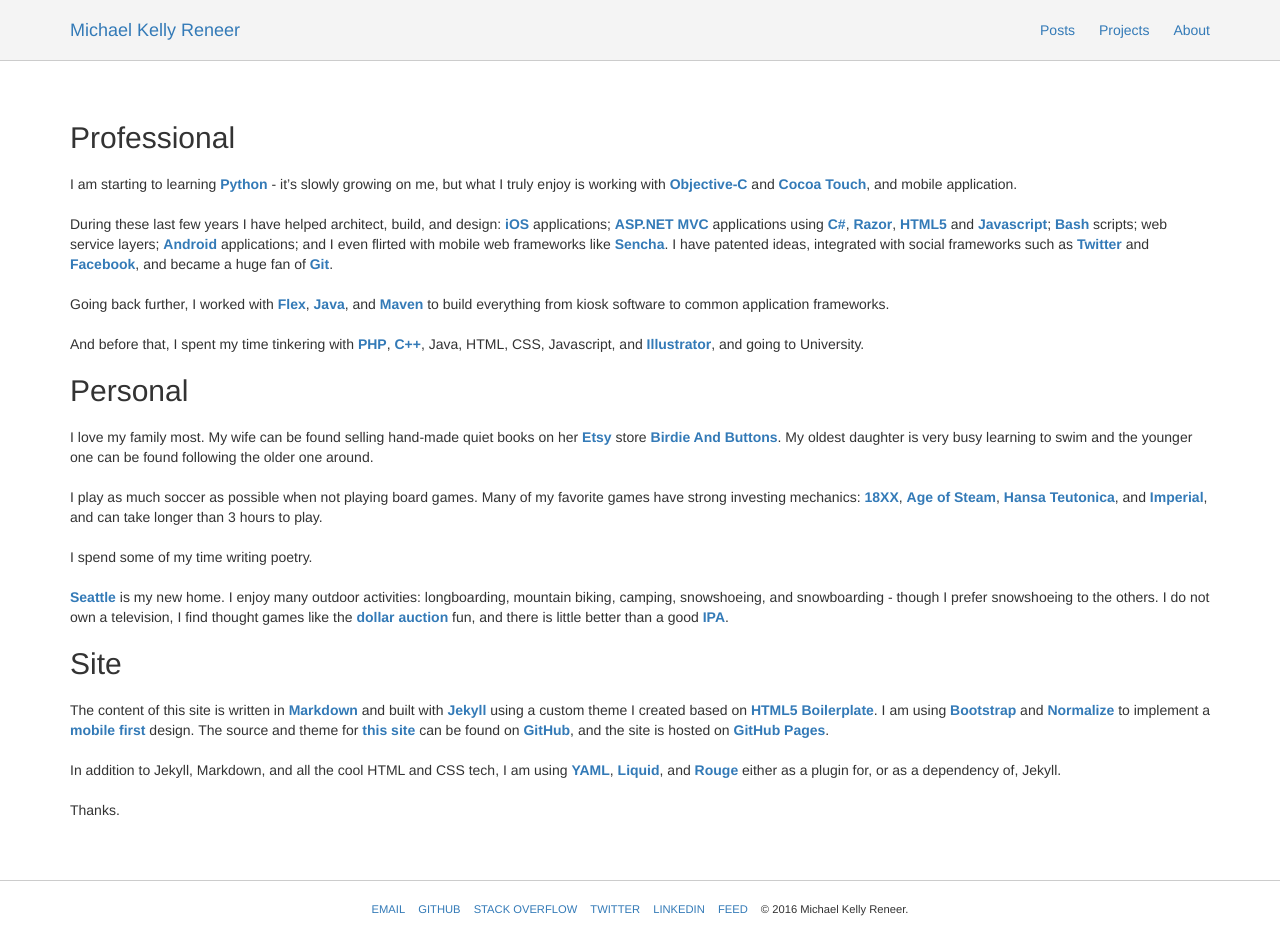
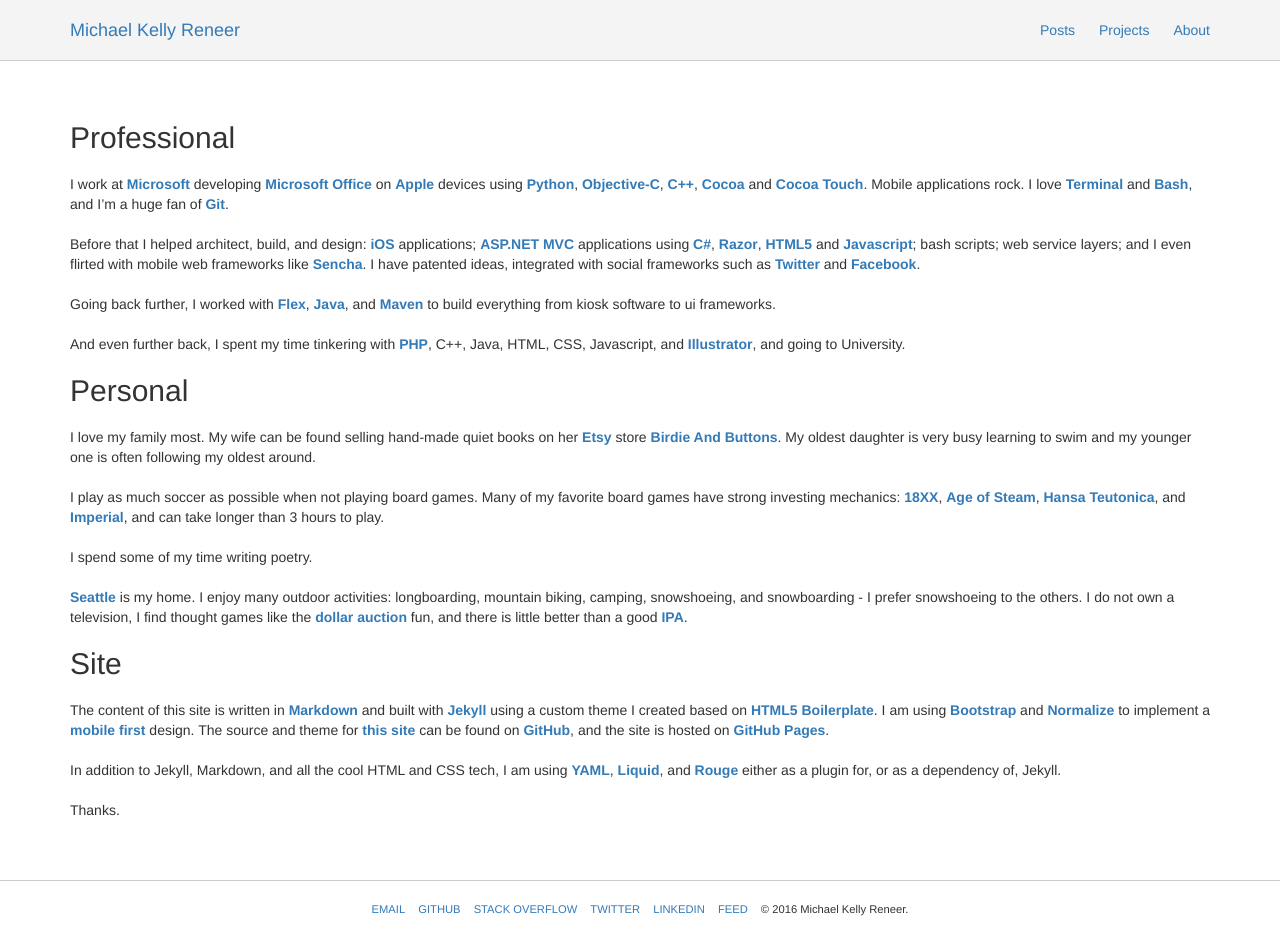
Before and after one commit to michaelreneer/michaelreneer.github.io, a Jekyll site: the page built from about/index.markdown, in a window 1280 px wide. Built offline with Jekyll 4.4.1, drawn with Linux system fonts in a browser that asks for light colours.

Commit message:
Update about page.

```diff
--- a/about/index.markdown
+++ b/about/index.markdown
@@ -5,21 +5,21 @@
 
 ## Professional
 
-I am starting to learning [Python][] - it's slowly growing on me, but what I
-truly enjoy is working with [Objective-C][] and [Cocoa Touch][], and mobile
-application.
+I work at [Microsoft][] developing [Microsoft Office][] on [Apple][] devices
+using [Python][], [Objective-C][], [C++][], [Cocoa][] and [Cocoa Touch][].
+Mobile applications rock. I love [Terminal][] and [Bash][], and I'm a huge fan
+of [Git][].
 
-During these last few years I have helped architect, build, and design: [iOS][]
-applications; [ASP.NET MVC][] applications using [C#][], [Razor][], [HTML5][]
-and [Javascript][]; [Bash][] scripts; web service layers; [Android][]
-applications; and I even flirted with mobile web frameworks like [Sencha][].
-I have patented ideas, integrated with social frameworks such as [Twitter][] and
-[Facebook][], and became a huge fan of [Git][].
+Before that I helped architect, build, and design: [iOS][] applications;
+[ASP.NET MVC][] applications using [C#][], [Razor][], [HTML5][] and
+[Javascript][]; bash scripts; web service layers; and I even flirted with mobile
+web frameworks like [Sencha][]. I have patented ideas, integrated with social
+frameworks such as [Twitter][] and [Facebook][].
 
 Going back further, I worked with [Flex][], [Java][], and [Maven][] to build
-everything from kiosk software to common application frameworks.
+everything from kiosk software to ui frameworks.
 
-And before that, I spent my time tinkering with [PHP][], [C++][], Java, HTML,
+And even further back, I spent my time tinkering with [PHP][], C++, Java, HTML,
 CSS, Javascript, and [Illustrator][], and going to University.
 
 ## Personal
@@ -28,17 +28,18 @@
 
 I love my family most. My wife can be found selling hand-made quiet books on her
 [Etsy][] store [Birdie And Buttons][]. My oldest daughter is very busy learning
-to swim and the younger one can be found following the older one around.
+to swim and my younger one is often following my oldest around.
 
 I play as much soccer as possible when not playing board games. Many of my
-favorite games have strong investing mechanics: [18XX][], [Age of Steam][],
-[Hansa Teutonica][], and [Imperial][], and can take longer than 3 hours to play.
+favorite board games have strong investing mechanics: [18XX][],
+[Age of Steam][], [Hansa Teutonica][], and [Imperial][], and can take longer
+than 3 hours to play.
 
 I spend some of my time writing poetry.
 
-[Seattle][] is my new home. I enjoy many outdoor activities: longboarding, mountain
-biking, camping, snowshoeing, and snowboarding - though I prefer snowshoeing to
-the others. I do not own a television, I find thought games like the
+[Seattle][] is my home. I enjoy many outdoor activities: longboarding, mountain
+biking, camping, snowshoeing, and snowboarding - I prefer snowshoeing to the
+others. I do not own a television, I find thought games like the
 [dollar auction][] fun, and there is little better than a good [IPA][].
 
 ## Site
@@ -50,15 +51,17 @@
 is hosted on [GitHub Pages][].
 
 In addition to Jekyll, Markdown, and all the cool HTML and CSS tech, I am using
-[YAML][], [Liquid][], and [Rouge][] either as a plugin for, or as a dependency of, Jekyll.
+[YAML][], [Liquid][], and [Rouge][] either as a plugin for, or as a dependency
+of, Jekyll.
 
 Thanks.
 
 [profile picture]: /theme/images/profile-picture.png "Profile Picture"
 
-[android]: http://developer.android.com "Android"
+[apple]: http://www.apple.com "Apple"
 [asp.net mvc]: http://www.asp.net/mvc "ASP.NET MVC"
 [bash]: http://www.gnu.org/software/bash/manual/bashref.html "Bash"
+[cocoa]: "Cocoa"
 [cocoa touch]: http://developer.apple.com/technologies/ios/cocoa-touch.html "Cocoa Touch"
 [c#]: http://msdn.microsoft.com/en-us/vstudio/hh341490.aspx "C#"
 [c++]: http://www.cplusplus.com "C++"
@@ -71,11 +74,14 @@
 [java]: http://www.oracle.com/technetwork/java/index.html "Java"
 [javascript]: http://www.w3schools.com/js/ "Javascript"
 [maven]: http://maven.apache.org "Maven"
+[microsoft]: http://www.microsoft.com "Microsoft"
+[microsoft office]: "Microsoft Office"
 [objective-c]: http://developer.apple.com/library/mac/#documentation/Cocoa/Conceptual/ProgrammingWithObjectiveC/Introduction/Introduction.html "Objective-C"
 [php]: http://php.net "PHP"
 [python]: http://www.python.org "Python"
 [razor]: http://www.asp.net/web-pages/tutorials/basics/2-introduction-to-asp-net-web-programming-using-the-razor-syntax "Razor"
 [sencha]: http://www.sencha.com "Sencha"
+[terminal]: "Terminal"
 [twitter]: http://dev.twitter.com/ "Twitter"
 
 [18xx]: http://boardgamegeek.com/wiki/page/18xx "18XX"
```
